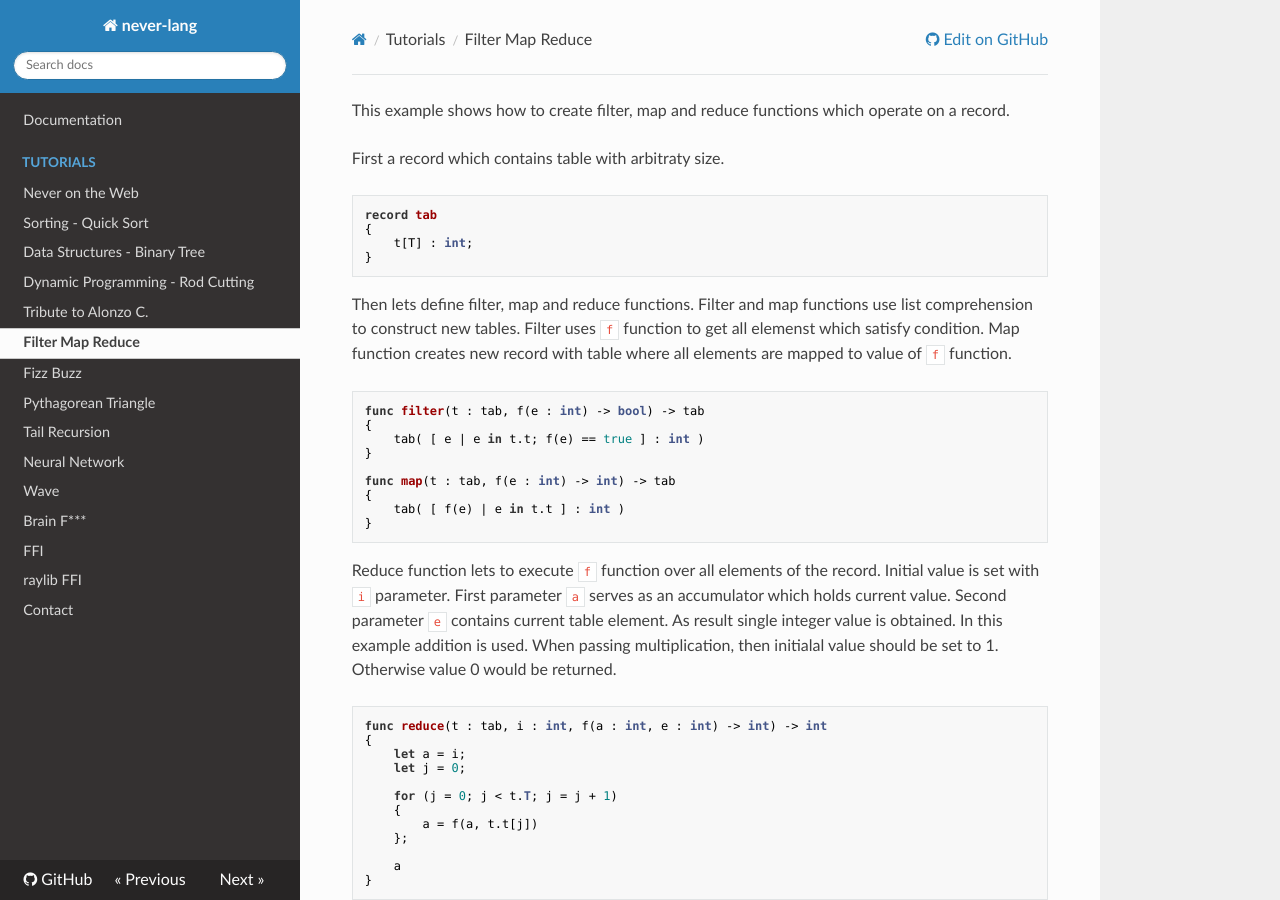
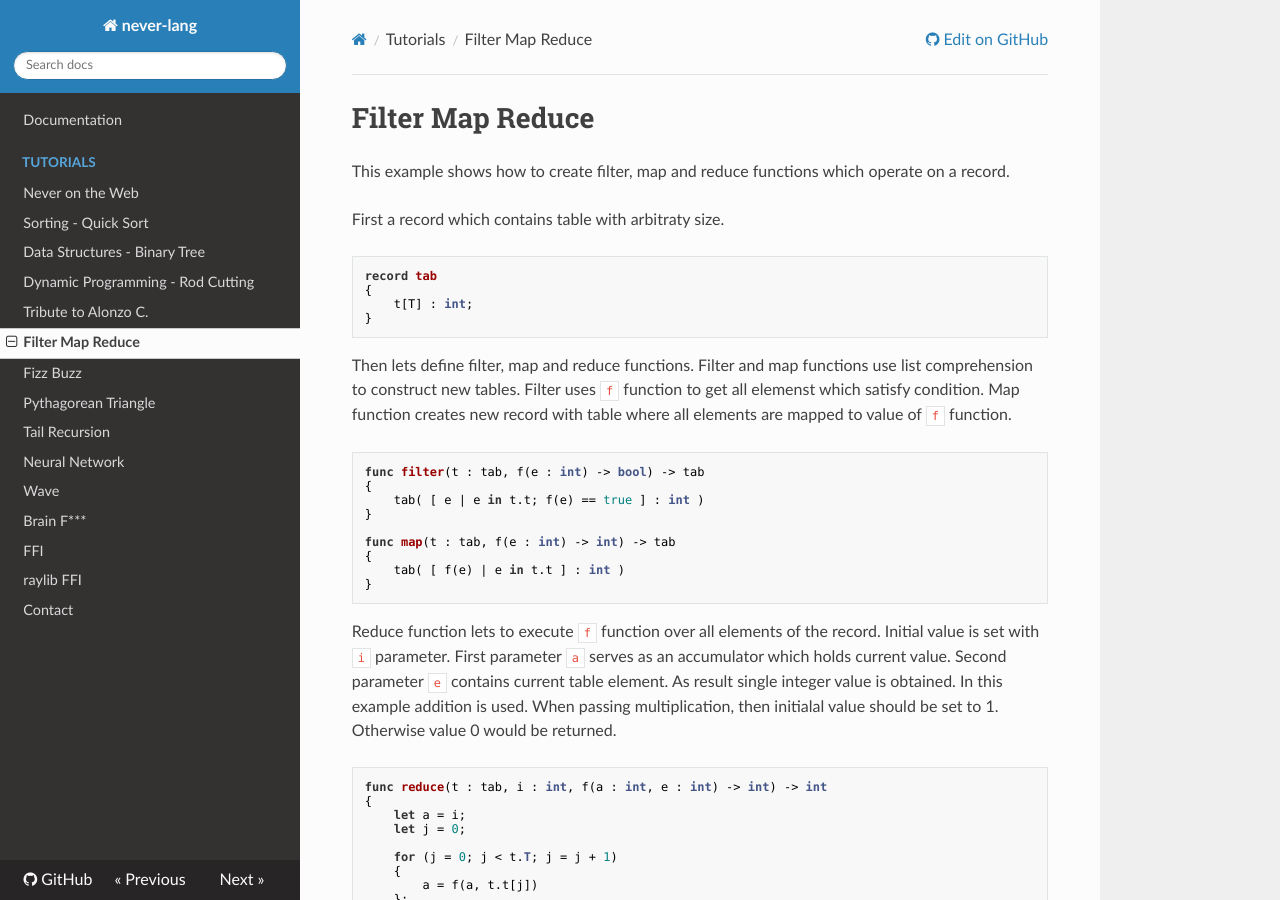
Before and after one commit to never-lang/never-docs, an MkDocs documentation site: the page built from docs/fmr.md, in a window 1280 px wide and 900 px high. Built offline with MkDocs 1.6.1, drawn with Linux system fonts in a browser that asks for light colours.

Commit message:
Filter Map Reduce title

```diff
--- a/docs/fmr.md
+++ b/docs/fmr.md
@@ -1,6 +1,8 @@
 ---
 title: Filter Map Reduce
 ---
+
+# Filter Map Reduce
 
 This example shows how to create filter, map and reduce functions which
 operate on a record.
```
